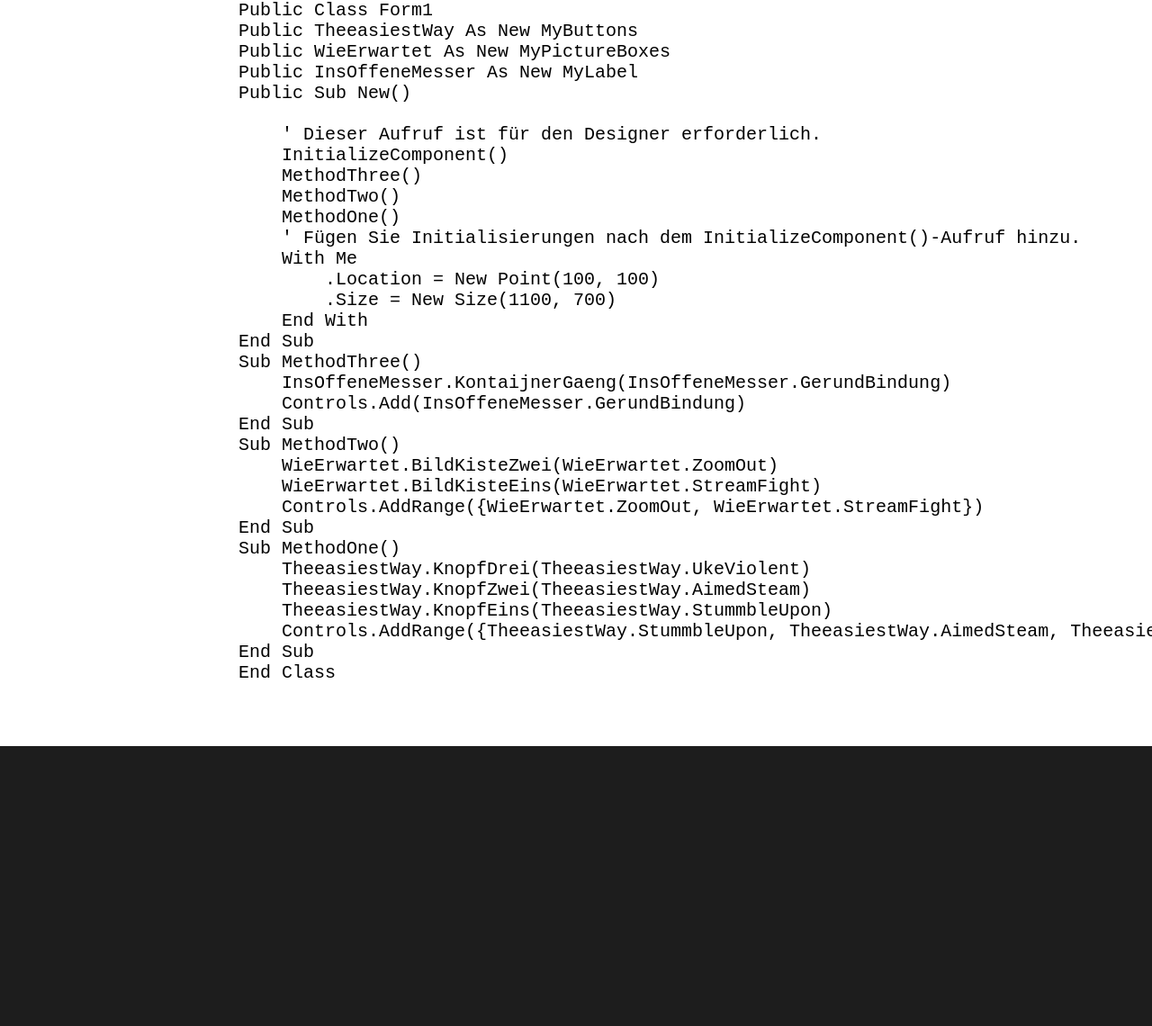
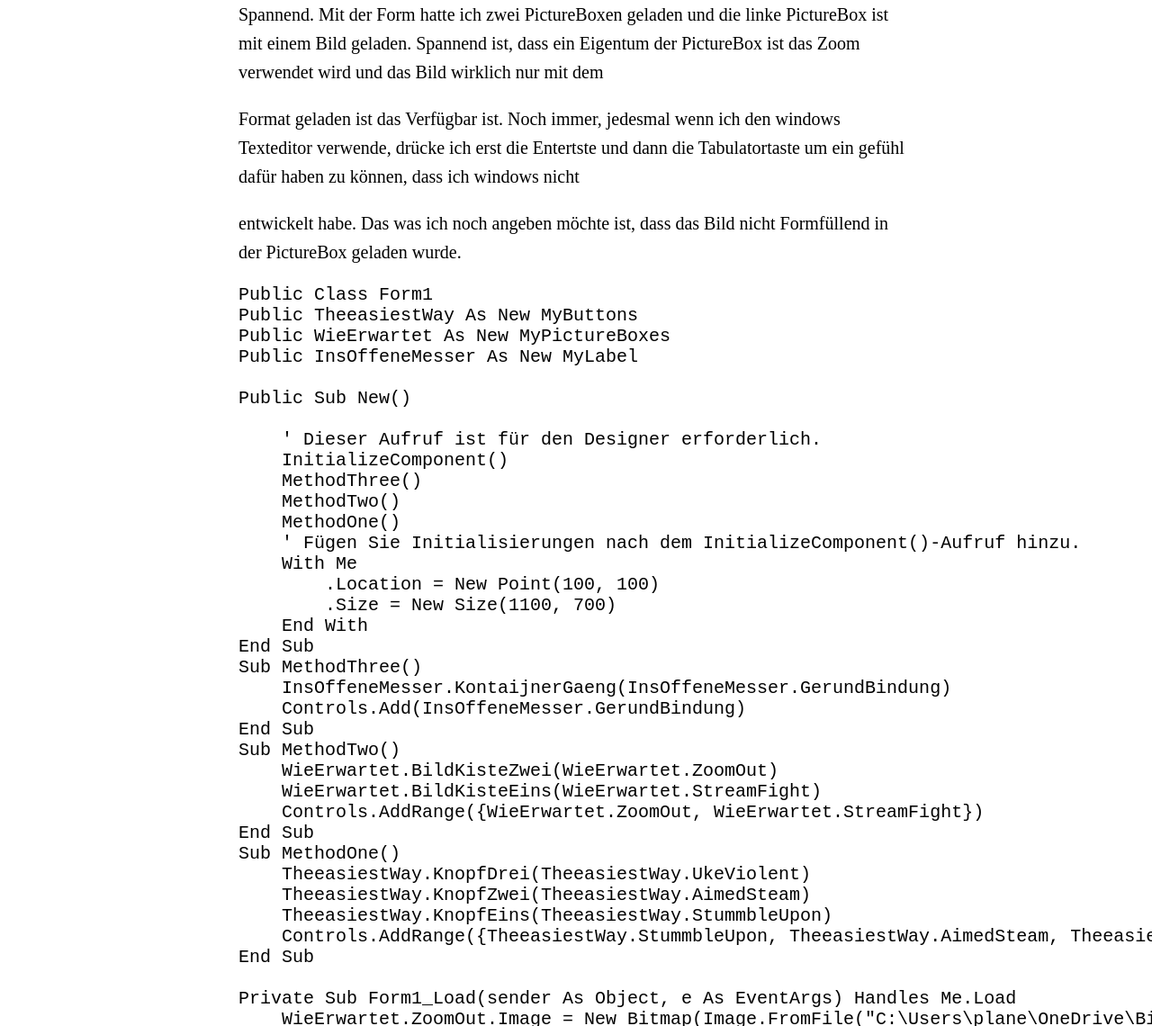
Before and after one commit to ledlightjungledStefan/Osterei, a Jekyll site: the page built from _posts/2022-07-09-Windows10Umgebungsvariablen.markdown, in a window 1280 px wide and 1400 px high, scrolled down 1374 px. Shown: the part 260-1400 px from the top of the window at 90% size. Built offline with Jekyll 4.4.1, drawn with Linux system fonts in a browser that asks for light colours; some web fonts are replaced; before the commit the page ends 2503 px from its top, so only the background shows below that; some of the changed text lies outside the part shown.

Commit message:
Update 2022-07-09-Windows10Umgebungsvariablen.markdown

```diff
--- a/_posts/2022-07-09-Windows10Umgebungsvariablen.markdown
+++ b/_posts/2022-07-09-Windows10Umgebungsvariablen.markdown
@@ -13,12 +13,22 @@
 ![image](https://user-images.githubusercontent.com/75255909/178091748-bab24742-78cf-48d0-845b-0279df2e330b.png)
 
 https://www.youtube.com/watch?v=D29ZfSasjVk
-![image](https://user-images.githubusercontent.com/75255909/178091777-8799611c-73c4-42af-88dd-3e429c409e93.png)
+![image](https://user-images.githubusercontent.com/75255909/178124971-47ebea97-8b0c-4cd3-9c0a-c555aeb2e47a.png)
+
+Spannend. Mit der Form hatte ich zwei PictureBoxen geladen und die linke PictureBox ist mit einem Bild geladen.
+Spannend ist, dass ein Eigentum der PictureBox ist das Zoom verwendet wird und das Bild wirklich nur mit dem
+
+Format geladen ist das Verfügbar ist. Noch immer, jedesmal wenn ich den windows Texteditor verwende, drücke ich
+erst die Entertste und dann die Tabulatortaste um ein gefühl dafür haben zu können, dass ich windows nicht
+
+entwickelt habe.
+Das was ich noch angeben möchte ist, dass das Bild nicht Formfüllend in der PictureBox geladen wurde.
 
     Public Class Form1
     Public TheeasiestWay As New MyButtons
     Public WieErwartet As New MyPictureBoxes
     Public InsOffeneMesser As New MyLabel
+
     Public Sub New()
 
         ' Dieser Aufruf ist für den Designer erforderlich.
@@ -47,4 +57,8 @@
         TheeasiestWay.KnopfEins(TheeasiestWay.StummbleUpon)
         Controls.AddRange({TheeasiestWay.StummbleUpon, TheeasiestWay.AimedSteam, TheeasiestWay.UkeViolent})
     End Sub
+
+    Private Sub Form1_Load(sender As Object, e As EventArgs) Handles Me.Load
+        WieErwartet.ZoomOut.Image = New Bitmap(Image.FromFile("C:\Users\plane\OneDrive\Bilder\expand.jpg"))
+    End Sub
     End Class
```
